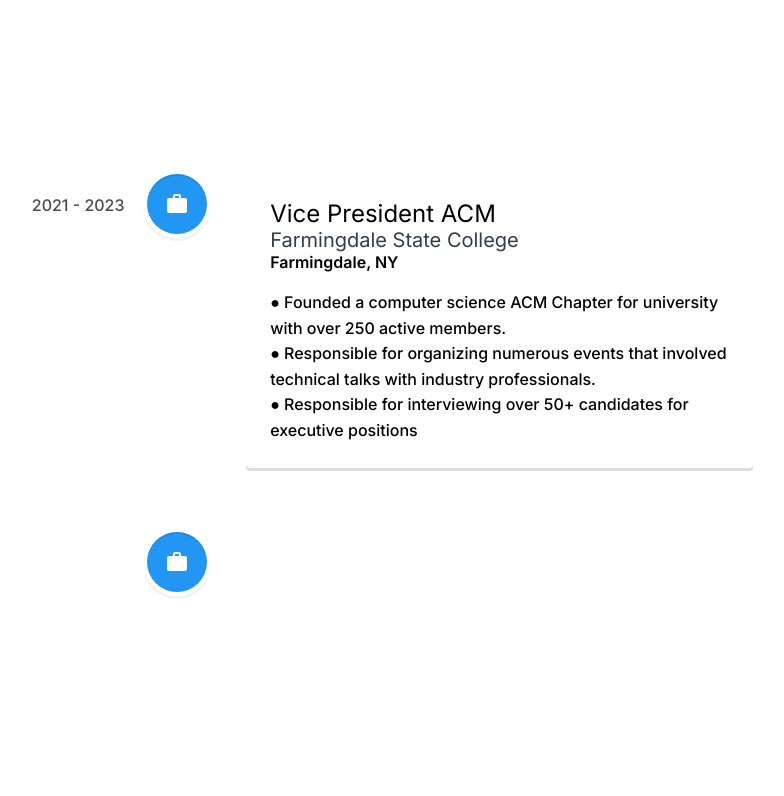
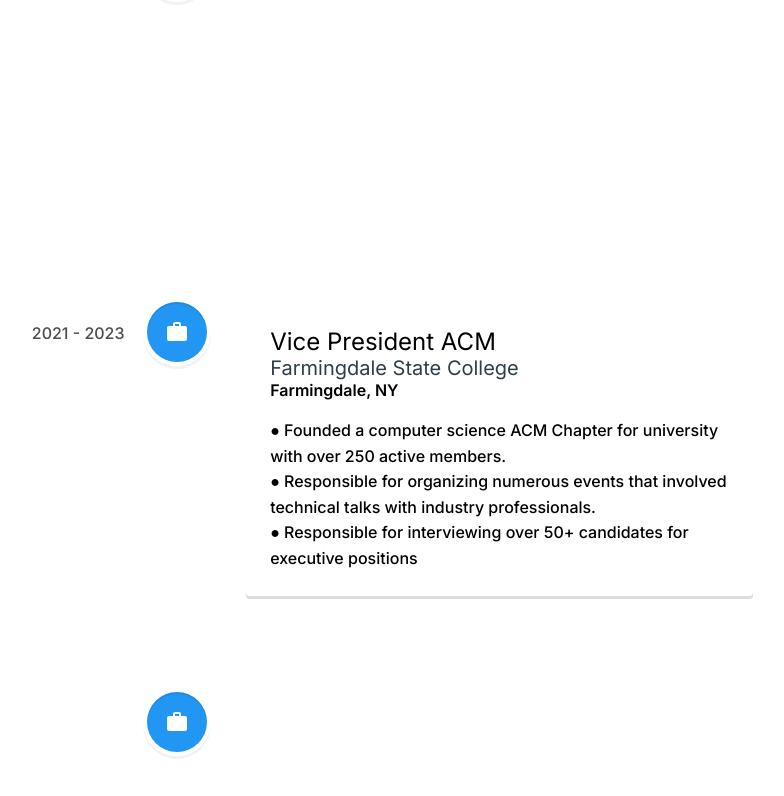
Before and after one commit to KyoshiNoda/Portfolio, a Next.js app: page / in a window 1280 px wide. Shown: the part 2902-3698 px from the top of the page, without its empty margins (463-1247 px from the left). Built offline with nearby package versions, Linux system fonts and the light colour scheme.

Commit message:
temp css fix

```diff
--- a/src/components/Carrer.tsx
+++ b/src/components/Carrer.tsx
@@ -10,9 +10,10 @@ export default function Carrer() {
   return (
     <section
       id={headerItems.carrer.page}
-      className="flex-col justify-center md:flex-row"
+      className="flex-col justify-center items-center md:flex-row"
     >
-      <VerticalTimeline>
+      <h1 className="text-6xl my-6 mt-3 invisible">Carrer</h1>
+      <VerticalTimeline className=" space-y-24 mt-28">
         <VerticalTimelineElement
           className="vertical-timeline-element--work"
           date="2021 - 2023"
@@ -58,28 +59,27 @@ export default function Carrer() {
         <VerticalTimelineElement
           className="vertical-timeline-element--work"
           contentStyle={{ background: "rgb(33, 150, 243)", color: "#fff" }}
-          contentArrowStyle={{ borderRight: "7px solid  rgb(33, 150, 243)" }}
-          date="2011 - present"
+          contentArrowStyle={{ borderRight: ")" }}
+          date="2023 - present"
           iconStyle={{ background: "rgb(33, 150, 243)", color: "#fff" }}
           icon={<MdOutlineWork />}
         >
-          <h1 className="vertical-timeline-element-title dark:text-black text-2xl">
+          <h1 className="vertical-timeline-element-title text-2xl">
             Software Engineer Intern
           </h1>
-          <h2 className="text-sm">SAS Inc.</h2>
-          <h4 className="vertical-timeline-element-subtitle dark:text-black font-semibold">
+          <h1 className="text-xl">SAS Institute</h1>
+          <h4 className="vertical-timeline-element-subtitle font-semibold">
             Cary, NC
           </h4>
-          <p className="dark:text-black">
-            ●  Handled full stack development for license generations for all
-            SAS software. <br/>
-            ● Developed responsive user-friendly front-end
-            components with Angular with Typescript that handled license
-            metadata.<br/>
-            ● Implemented RESTful APIs using Spring Boot that dealt
-            with license expirations. <br/>
-            ● Developed comprehensive unit tests for
-            both front-end and back-end, ensuring a robust and error-free
+          <p>
+            ● Handled full stack development for license generations for all SAS
+            software. <br />
+            ● Developed responsive user-friendly front-end components with
+            Angular with Typescript that handled license metadata.
+            <br />
+            ● Implemented RESTful APIs using Spring Boot that dealt with license
+            expirations. <br />● Developed comprehensive unit tests for both
+            front-end and back-end, ensuring a robust and error-free
             application.
           </p>
         </VerticalTimelineElement>
```
